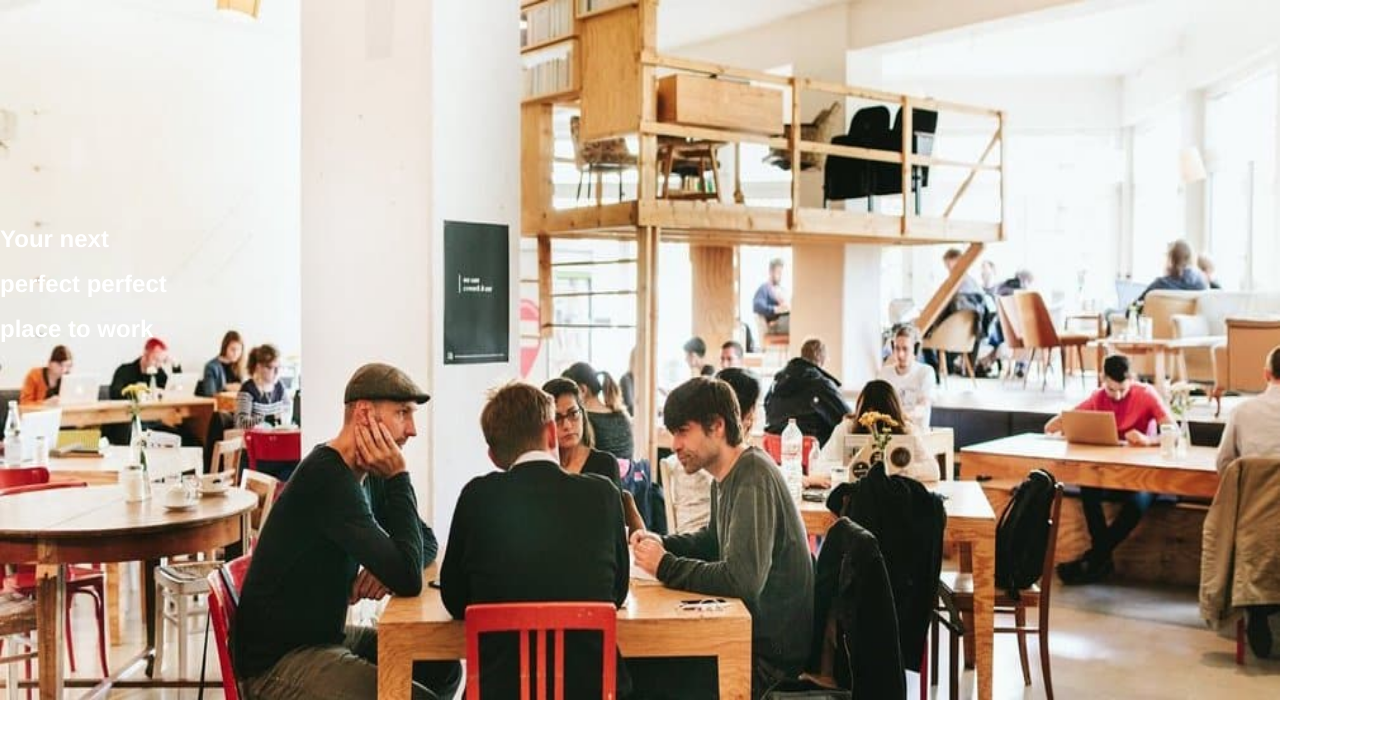
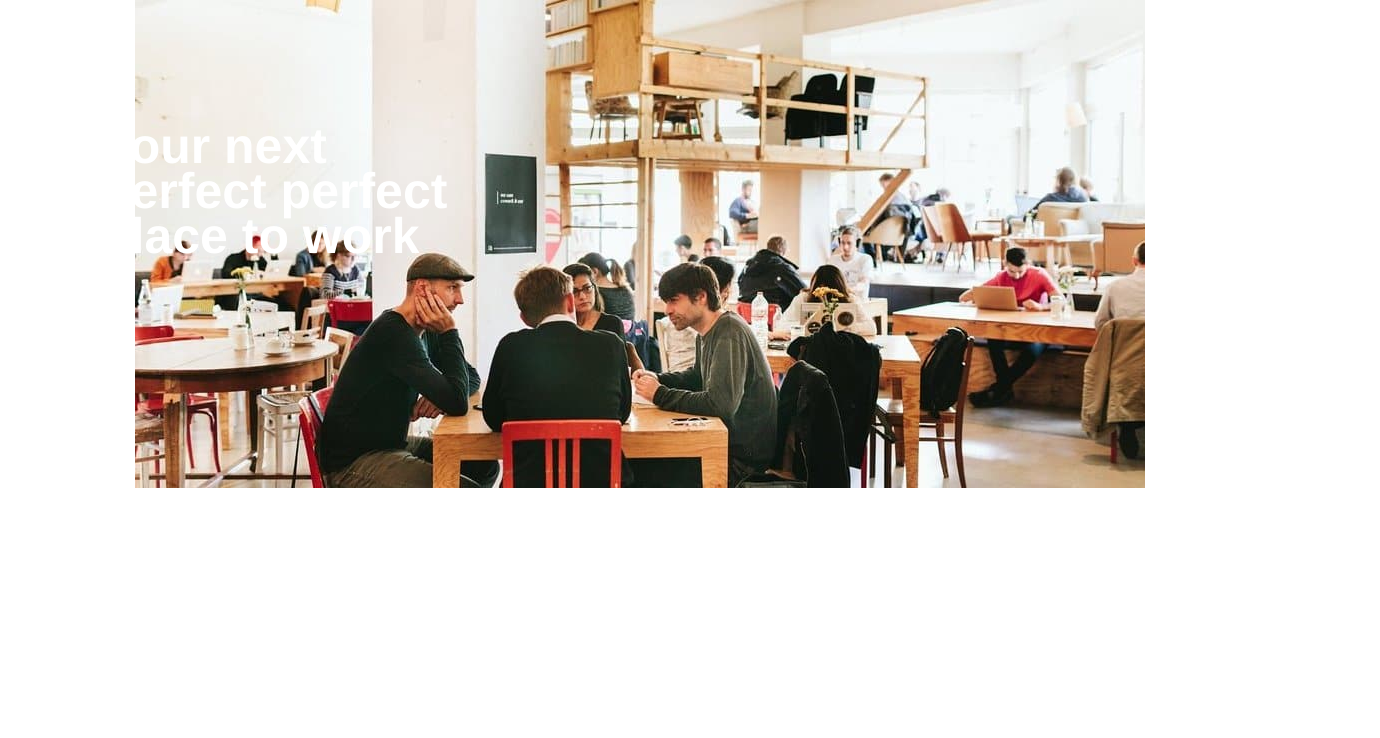
Before and after one commit to Jakub41/Ideal-place-to-work-FE, a React (Create React App) app: page / in a window 1280 px wide. Shown: the top 738 px of the page, 1380 px wide, since content can reach past the window. Built offline with nearby package versions, Linux system fonts and the light colour scheme.

Commit message:
style changes

```diff
--- a/src/Components/LandingPage.jsx
+++ b/src/Components/LandingPage.jsx
@@ -6,18 +6,16 @@ import {Col, Row, Container} from "reactstrap";
 class LandingPage extends Component {
     render() {
         return (
-            <>
-                <Container fluid>
+
+                <Container fluid style={{height: "100vh"}} >
                     <Row className={"image"}>
-                        <Col>
-                            <img src={Background} style={{width: "100%", height: "700px"}} alt={""}/>
+                        <Col xs="6">
+                            <img src={Background}  alt={""}/>
                             <h1> Your next <br/> perfect perfect <br/> place to work</h1>
                         </Col>
                     </Row>
                 </Container>
 
-
-            </>
         );
     }
 }
--- a/src/index.css
+++ b/src/index.css
@@ -12,17 +12,20 @@ code {
   monospace;
 }
 
+/* Landing Page */
 .image {
   position: relative;
   width: 100%; /* for IE 6 */
+  background-blend-mode: darken;
 }
 
 h1 {
   position: absolute;
-  top: 200px;
-  left: 0;
+  top: 90px;
+  left: 100px;
   width: 100%;
   color: white;
   font: bold 24px/45px Helvetica, Sans-Serif;
+  font-size: 50px;
   text-align: left;
 }
```
